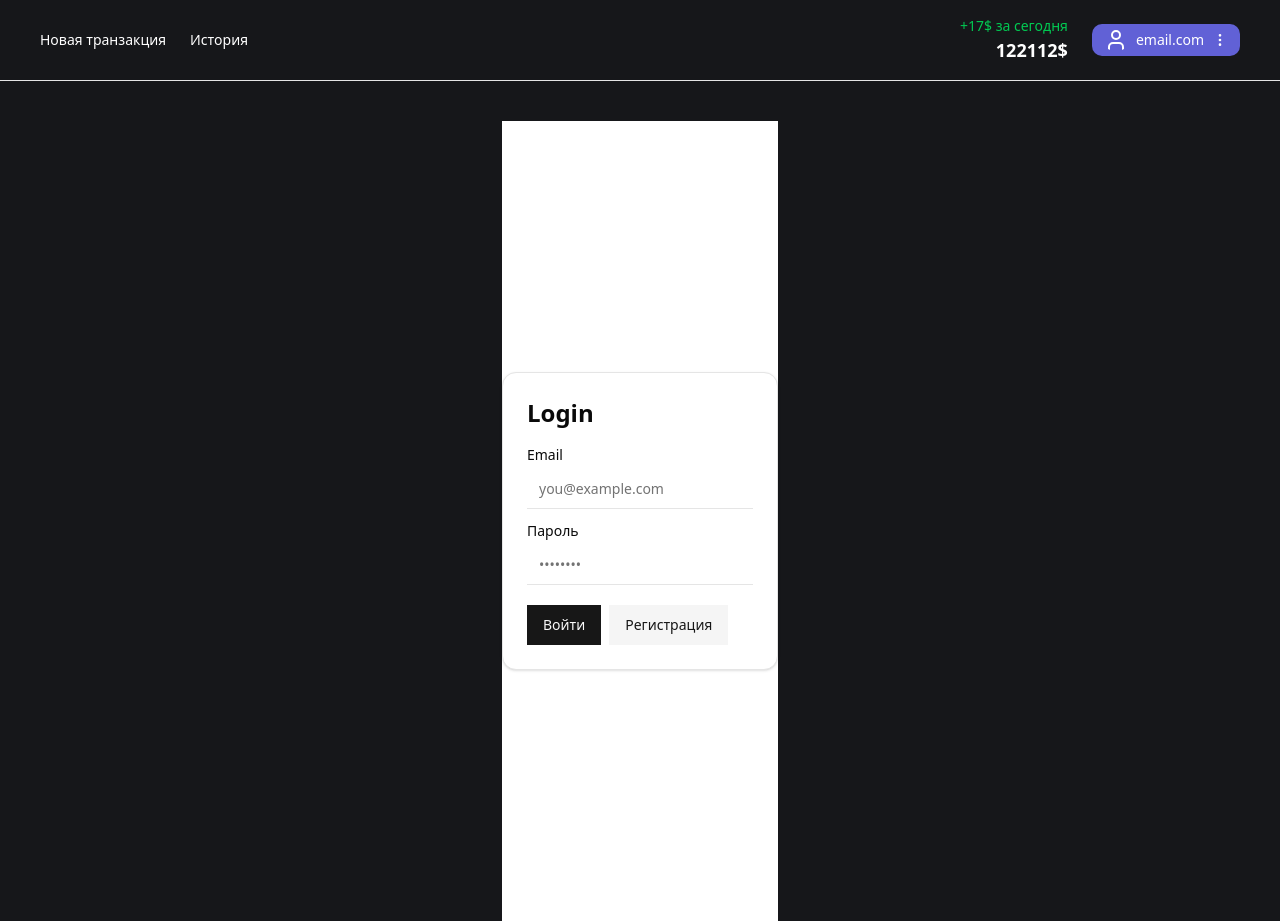
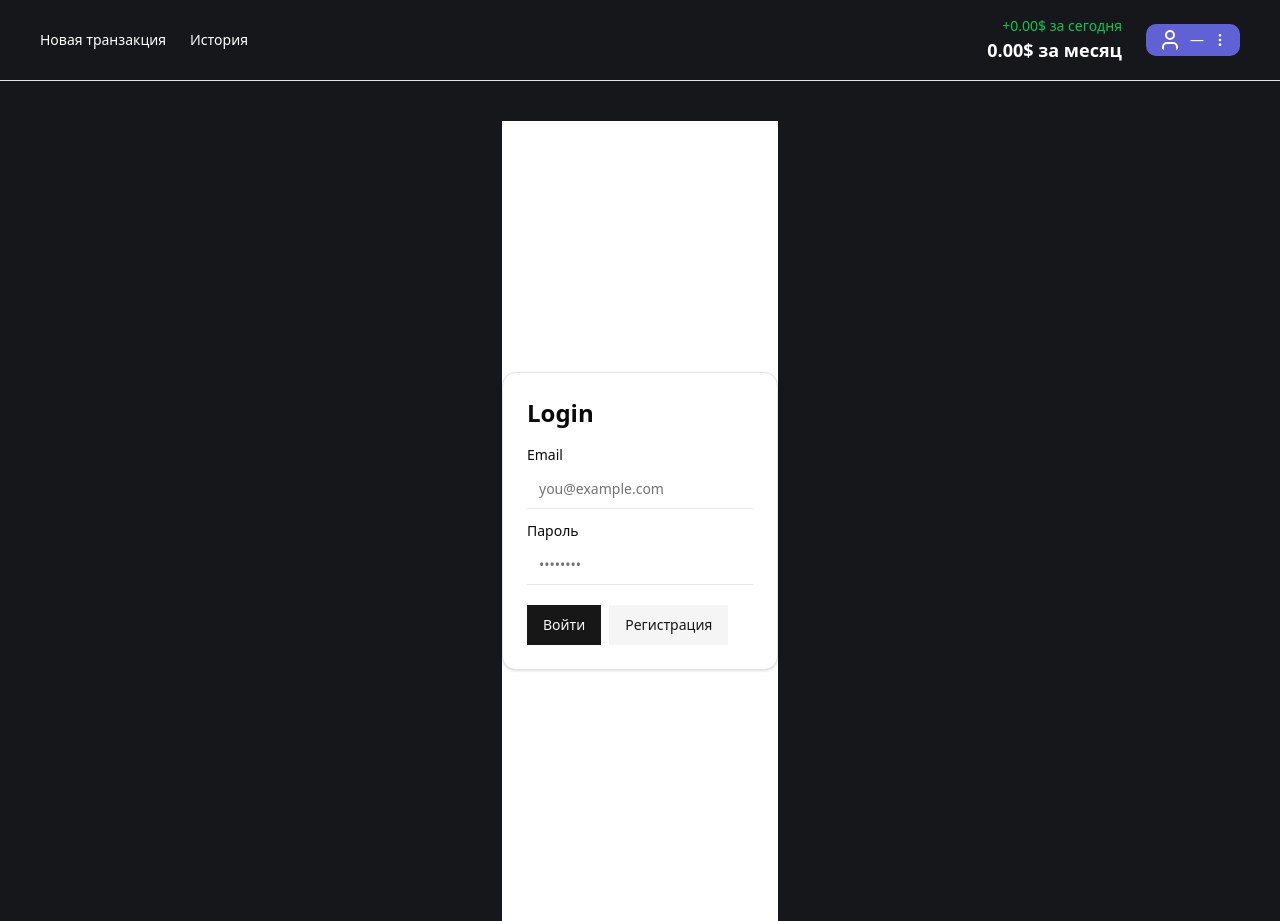
Before and after one commit to ImanArs/exchange-report, a React (Vite) app: page /login in a window 1280 px wide. Built offline with nearby package versions, Linux system fonts and the light colour scheme.

Commit message:
fix store

```diff
--- a/package.json
+++ b/package.json
@@ -31,7 +31,8 @@
     "sonner": "^1.5.0",
     "tailwind-merge": "^2.6.0",
     "tailwindcss": "^4.1.12",
-    "zod": "^3.23.8"
+    "zod": "^3.23.8",
+    "zustand": "^4.5.7"
   },
   "devDependencies": {
     "@eslint/js": "^9.33.0",
--- /dev/null
+++ b/src/features/deals/lib/calculations.ts
@@ -0,0 +1,24 @@
+export type DealType = 'buy' | 'sell'
+
+export function calcTotal(type: DealType, amount: number, commission: number) {
+  const fee = (amount * (commission || 0)) / 100
+  return type === 'sell' ? amount - fee : amount + fee
+}
+
+export function calcPnL(type: DealType, amount: number, commission: number) {
+  const pnl = (amount * (commission || 0)) / 100
+  return type === 'sell' ? +pnl : -pnl
+}
+
+export function aggregateMonth(deals: Array<{ type: DealType; amount: number; commission: number }>) {
+  return deals.reduce(
+    (acc, d) => {
+      const amount = Number(d.amount) || 0
+      const commission = Number(d.commission) || 0
+      acc.total += calcTotal(d.type, amount, commission)
+      acc.profit += calcPnL(d.type, amount, commission)
+      return acc
+    },
+    { total: 0, profit: 0 }
+  )
+}
--- a/src/features/deals/pages/DealsPage.tsx
+++ b/src/features/deals/pages/DealsPage.tsx
@@ -1,7 +1,9 @@
-import { useMemo, useState } from "react";
+import { useEffect, useMemo, useState } from "react";
 import { Navigate } from "react-router-dom";
 import { useAuth } from "@/shared/auth/useAuth";
 import { useDeals } from "@/features/deals/api";
+import { calcPnL, calcTotal } from "@/features/deals/lib/calculations";
+import { useAppStore, type StoreState } from "@/shared/store/appStore";
 
 import { Button } from "@/shared/ui/button";
 import {
@@ -44,17 +46,7 @@ function monthLabel(value: string) {
   return d.toLocaleDateString("ru-RU", { month: "long", year: "numeric" });
 }
 
-/* ========= итог и прибыль ========= */
-// итог = сумма с учётом комиссии (фактически получено/потрачено)
-function calcTotal(type: "buy" | "sell", amount: number, commission: number) {
-  const fee = (amount * (commission || 0)) / 100;
-  return type === "sell" ? amount - fee : amount + fee;
-}
-// прибыль = только разница от комиссии (PnL)
-function calcPnL(type: "buy" | "sell", amount: number, commission: number) {
-  const pnl = (amount * (commission || 0)) / 100;
-  return type === "sell" ? +pnl : -pnl;
-}
+/* ========= бизнес-логика вынесена в features/deals/lib/calculations.ts ========= */
 
 /* ========= MonthPicker (shadcn popover + кнопка) ========= */
 function MonthPicker({
@@ -164,6 +156,14 @@ function DealsTableByMonth({
   compact?: boolean;
 }) {
   const dealsQ = useDeals(month, userId);
+  const setDealsForMonth = useAppStore((s: StoreState) => s.setDealsForMonth);
+
+  // Синхронизация данных Supabase → глобальный стор (по месяцам)
+  useEffect(() => {
+    if (dealsQ.data) {
+      setDealsForMonth(month, dealsQ.data);
+    }
+  }, [dealsQ.data, setDealsForMonth, month]);
 
   return (
     <div className="overflow-x-auto w-full border border-[#BEBEBE]/30 rounded-[20px] px-5 py-4 bg-[#434377]/30">
--- a/src/main.tsx
+++ b/src/main.tsx
@@ -20,6 +20,8 @@ import NewTransactionForm from "@/features/new-transaction/ui/NewTransactionForm
 import { useAuth } from "@/shared/auth/useAuth";
 import LoginPage from "@/features/auth/LoginPage";
 import { Header } from "./widgets/header";
+import { useAppStore, type StoreState } from "@/shared/store/appStore";
+import { useEffect } from "react";
 
 const qc = new QueryClient({
   queryCache: new QueryCache({
@@ -52,6 +54,12 @@ function RequireAuth({ children }: { children: React.ReactNode }) {
 // ⟵ LAYOUT ВНУТРИ ROUTER (Header теперь в контексте Router)
 // eslint-disable-next-line react-refresh/only-export-components
 function RootLayout() {
+  // keep layout UI untouched, but sync auth → global store
+  const setUser = useAppStore((s: StoreState) => s.setUser);
+  const { userId, email } = useAuth();
+  useEffect(() => {
+    setUser(userId ? { id: userId, email } : null);
+  }, [setUser, userId, email]);
   return (
     <>
       <Header />
--- a/src/shared/auth/useAuth.ts
+++ b/src/shared/auth/useAuth.ts
@@ -4,16 +4,19 @@ import { supabase } from "@/shared/supabase/client";
 export function useAuth() {
   const [loading, setLoading] = useState(true);
   const [userId, setUserId] = useState<string | null>(null);
+  const [email, setEmail] = useState<string | null>(null);
 
   useEffect(() => {
     let mounted = true;
     supabase.auth.getSession().then(({ data }) => {
       if (!mounted) return;
       setUserId(data.session?.user.id ?? null);
+      setEmail(data.session?.user.email ?? null);
       setLoading(false);
     });
     const { data: sub } = supabase.auth.onAuthStateChange((_event, session) => {
       setUserId(session?.user.id ?? null);
+      setEmail(session?.user.email ?? null);
     });
     return () => {
       mounted = false;
@@ -21,5 +24,5 @@ export function useAuth() {
     };
   }, []);
 
-  return { loading, userId };
+  return { loading, userId, email };
 }
--- /dev/null
+++ b/src/shared/store/appStore.tsx
@@ -0,0 +1,26 @@
+import { create } from 'zustand'
+import type { DealRow } from '@/features/deals/api'
+import { aggregateMonth } from '@/features/deals/lib/calculations'
+
+export type User = { id: string; email?: string | null } | null
+export type MonthlyStats = { total: number; profit: number }
+
+export type StoreState = {
+  user: User
+  dealsByMonth: Record<string, DealRow[]>
+  monthly: Record<string, MonthlyStats>
+  setUser: (user: User) => void
+  setDealsForMonth: (month: string, deals: DealRow[]) => void
+}
+
+export const useAppStore = create<StoreState>((set: (updater: any) => void) => ({
+  user: null,
+  dealsByMonth: {},
+  monthly: {},
+  setUser: (user: User) => set({ user }),
+  setDealsForMonth: (month: string, deals: DealRow[]) =>
+    set((prev: StoreState) => ({
+      dealsByMonth: { ...prev.dealsByMonth, [month]: deals },
+      monthly: { ...prev.monthly, [month]: aggregateMonth(deals) },
+    })),
+}))
--- a/src/widgets/header.tsx
+++ b/src/widgets/header.tsx
@@ -1,6 +1,11 @@
 import { Button } from "@/shared/ui/button";
 import { MoreVertical, User } from "lucide-react";
 import { Link } from "react-router-dom";
+import { useAuth } from "@/shared/auth/useAuth";
+import { useDeals } from "@/features/deals/api";
+import { calcPnL } from "@/features/deals/lib/calculations";
+import { useAppStore, type StoreState } from "@/shared/store/appStore";
+import { useEffect } from "react";
 import {
   DropdownMenu,
   DropdownMenuContent,
@@ -14,6 +19,45 @@ const navLinks = [
 ];
 
 export const Header = () => {
+  const { userId, email } = useAuth();
+
+  function fmtMonth(d = new Date()) {
+    return `${d.getFullYear()}-${String(d.getMonth() + 1).padStart(2, "0")}`;
+  }
+  const currentMonth = fmtMonth();
+
+  const dealsQ = useDeals(currentMonth, userId ?? null);
+  const setDealsForMonth = useAppStore((s: StoreState) => s.setDealsForMonth);
+
+  // push data into global store when loaded
+  useEffect(() => {
+    if (dealsQ.data) setDealsForMonth(currentMonth, dealsQ.data);
+  }, [dealsQ.data, currentMonth, setDealsForMonth]);
+
+  const today = new Date();
+  const isSameDay = (iso: string) => {
+    const d = new Date(iso);
+    return (
+      d.getFullYear() === today.getFullYear() &&
+      d.getMonth() === today.getMonth() &&
+      d.getDate() === today.getDate()
+    );
+  };
+
+  const monthProfit = (dealsQ.data ?? []).reduce((acc, d) => {
+    const amount = Number(d.amount) || 0;
+    const commission = Number(d.commission) || 0;
+    return acc + calcPnL(d.type, amount, commission);
+  }, 0);
+
+  const todayProfit = (dealsQ.data ?? [])
+    .filter((d) => isSameDay(d.deal_date))
+    .reduce((acc, d) => {
+      const amount = Number(d.amount) || 0;
+      const commission = Number(d.commission) || 0;
+      return acc + calcPnL(d.type, amount, commission);
+    }, 0);
+
   return (
     <header className="flex items-center justify-between text-white px-10 py-4 border-b border-border">
       {/* Left side: Logo + nav */}
@@ -34,17 +78,19 @@ export const Header = () => {
       {/* Right side: stats + user */}
       <div className="flex items-center gap-6">
         <div className="text-right">
-          <div className="text-sm text-green-500 font-medium">
-            +17$ за сегодня
+          <div className={`text-sm font-medium ${todayProfit >= 0 ? 'text-green-500' : 'text-red-500'}`}>
+            {todayProfit >= 0 ? '+' : ''}{todayProfit.toFixed(2)}$ за сегодня
           </div>
-          <p className="text-lg font-semibold">122112$</p>
+          <p className="text-lg font-semibold">
+            {monthProfit.toFixed(2)}$ за месяц
+          </p>
         </div>
 
         <div className="flex items-center gap-2 rounded-lg bg-[#6161D6] px-3 py-1">
           <div>
             <User className="w-6 h-6 rounded-full" />
           </div>
-          <p className="text-sm">email.com</p>
+          <p className="text-sm">{email ?? "—"}</p>
           <DropdownMenu>
             <DropdownMenuTrigger asChild>
               <Button
```
Also changed, not shown: 2 other files (tests, documents, lock files or other folders).
